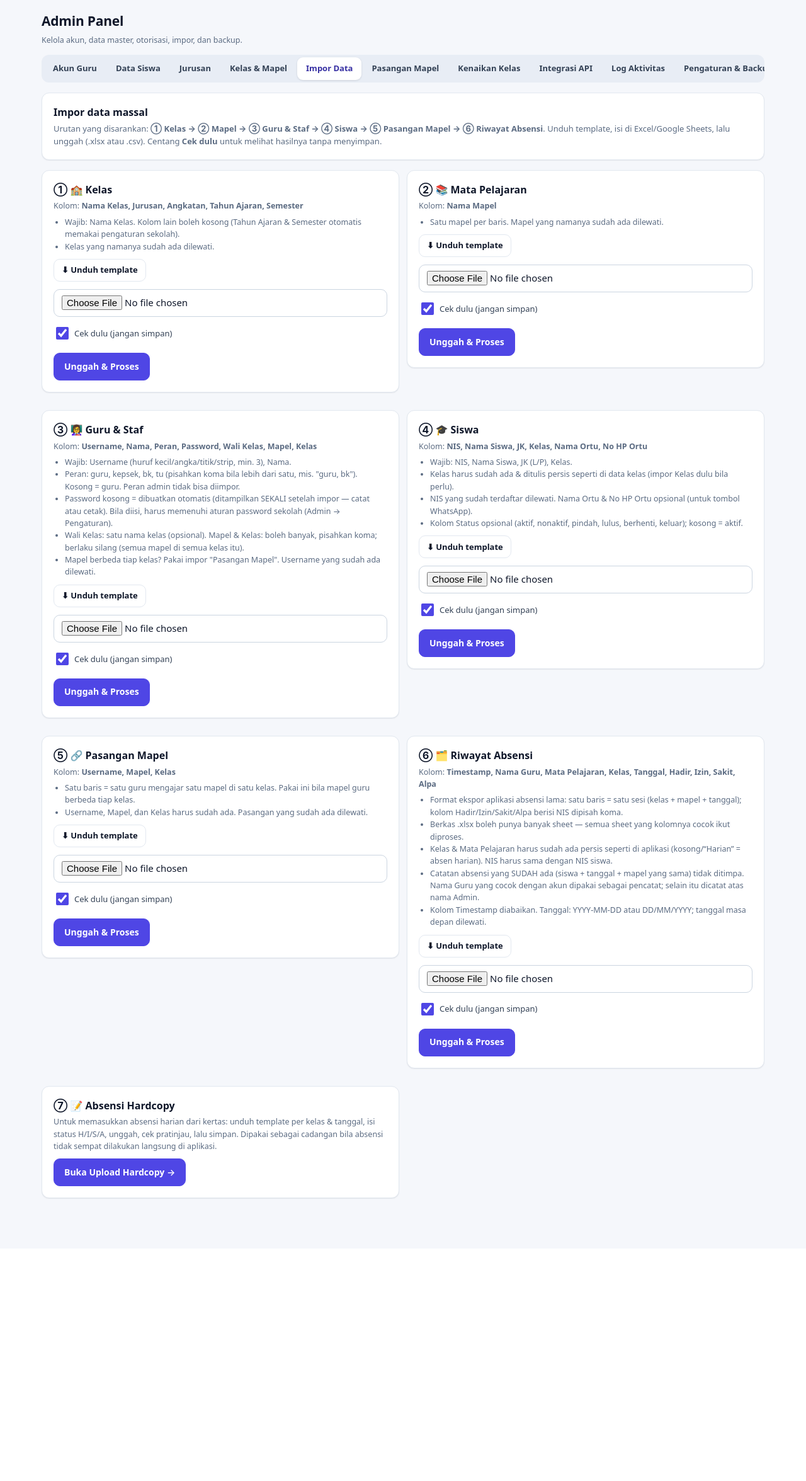
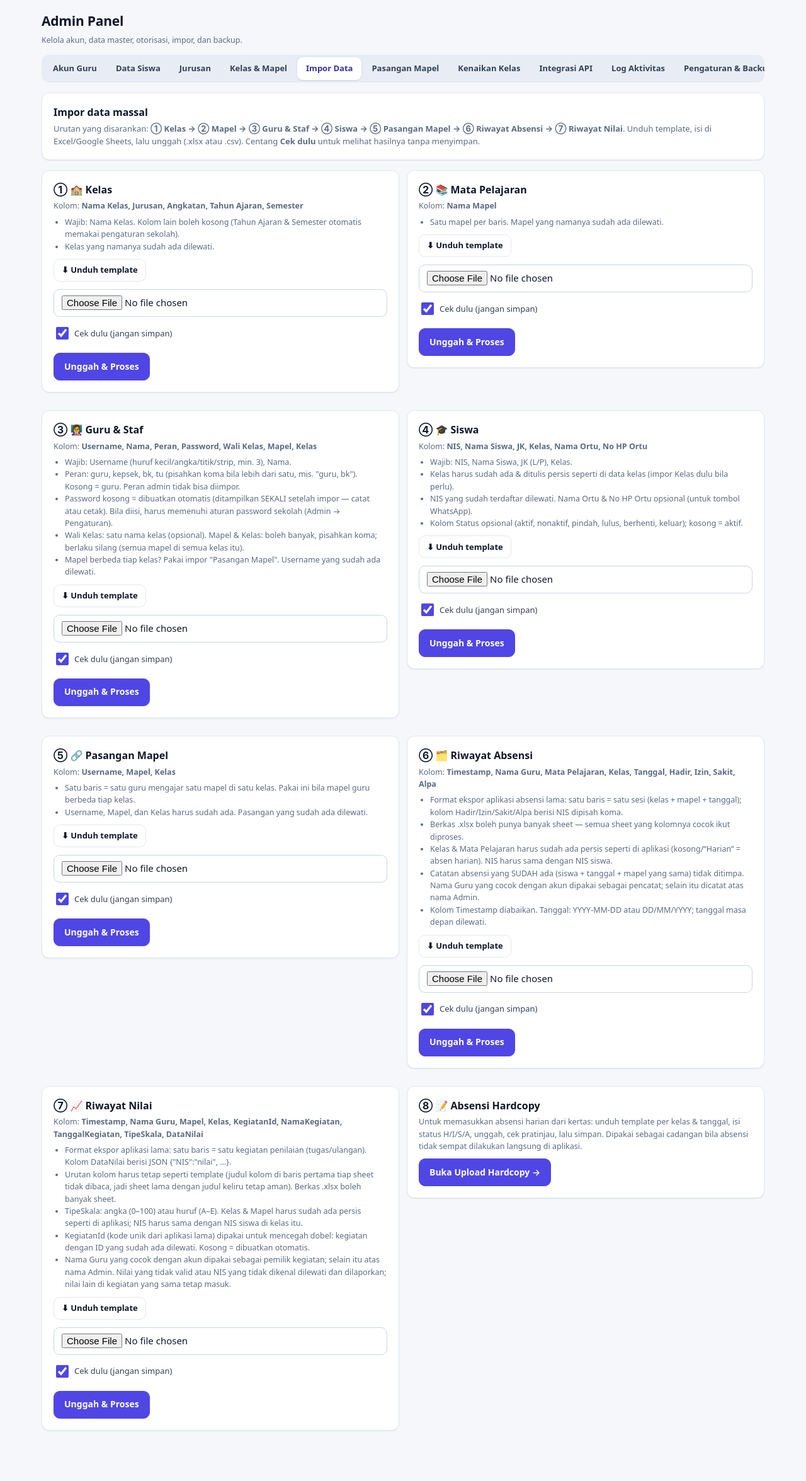
Before and after one commit to andieawan/absensi-siswa.smkibu, a Laravel app: page /admin/impor in a window 1280 px wide. Shown: the part 67-2418 px from the top of the page at 63% size. Before the commit the page ends 1971 px from the top, so only its background shows below. Run offline with Laravel 12, Linux system fonts and the light colour scheme; a user stored in the database is signed in; tables that the repository leaves empty hold one stand-in row (values such as "Sample post").

Commit message:
Impor Riwayat Nilai (format aplikasi lama, multi-sheet) di Admin → Impor Data
Co-Authored-By: Claude Sonnet 5.5 <noreply@anthropic.com>
Claude-Session: https://claude.ai/code/session_01BLrtzPwxdv7zCStcgusDor

```diff
--- a/app/Http/Controllers/Admin/ImportController.php
+++ b/app/Http/Controllers/Admin/ImportController.php
@@ -33,6 +33,16 @@ class ImportController extends Controller
         }
         if ($type === 'absensi') {
             [$hdr, $rows] = $this->mergeSheets(Xlsx::readAllSheets($f->getRealPath(), $f->getClientOriginalName()));
+        } elseif ($type === 'nilai') {
+            // Dibaca menurut urutan kolom: judul tiap sheet dibuang (sheet lama kadang berjudul keliru).
+            $hdr = [];
+            $rows = [];
+            foreach (Xlsx::readAllSheets($f->getRealPath(), $f->getClientOriginalName()) as $sheet) {
+                array_shift($sheet);
+                foreach ($sheet as $r) {
+                    $rows[] = $r;
+                }
+            }
         } else {
             [$hdr, $rows] = Xlsx::readWithHeader($f->getRealPath(), $f->getClientOriginalName());
         }
--- a/app/Services/ImportService.php
+++ b/app/Services/ImportService.php
@@ -67,6 +67,16 @@ class ImportService
                     'Catatan absensi yang SUDAH ada (siswa + tanggal + mapel yang sama) tidak ditimpa. Nama Guru yang cocok dengan akun dipakai sebagai pencatat; selain itu dicatat atas nama Admin.',
                     'Kolom Timestamp diabaikan. Tanggal: YYYY-MM-DD atau DD/MM/YYYY; tanggal masa depan dilewati.'],
             ],
+            'nilai' => [
+                'title' => 'Riwayat Nilai', 'icon' => '📈', 'file' => 'Template_Impor_Riwayat_Nilai.xlsx',
+                'cols' => ['Timestamp', 'Nama Guru', 'Mapel', 'Kelas', 'KegiatanId', 'NamaKegiatan', 'TanggalKegiatan', 'TipeSkala', 'DataNilai'],
+                'example' => [['', 'Siti Rahmawati', $m1, $k1, '', 'Tugas 1', date('Y-m-d', strtotime('-7 days')), 'angka', '{"2025001":"80","2025002":"75"}']],
+                'notes' => ['Format ekspor aplikasi lama: satu baris = satu kegiatan penilaian (tugas/ulangan). Kolom DataNilai berisi JSON {"NIS":"nilai", …}.',
+                    'Urutan kolom harus tetap seperti template (judul kolom di baris pertama tiap sheet tidak dibaca, jadi sheet lama dengan judul keliru tetap aman). Berkas .xlsx boleh banyak sheet.',
+                    'TipeSkala: angka (0–100) atau huruf (A–E). Kelas & Mapel harus sudah ada persis seperti di aplikasi; NIS harus sama dengan NIS siswa di kelas itu.',
+                    'KegiatanId (kode unik dari aplikasi lama) dipakai untuk mencegah dobel: kegiatan dengan ID yang sudah ada dilewati. Kosong = dibuatkan otomatis.',
+                    'Nama Guru yang cocok dengan akun dipakai sebagai pemilik kegiatan; selain itu atas nama Admin. Nilai yang tidak valid atau NIS yang tidak dikenal dilewati dan dilaporkan; nilai lain di kegiatan yang sama tetap masuk.'],
+            ],
             'pasangan' => [
                 'title' => 'Pasangan Mapel', 'icon' => '🔗', 'file' => 'Template_Impor_Pasangan_Mapel.xlsx',
                 'cols' => ['Username', 'Mapel', 'Kelas'],
@@ -111,6 +121,7 @@ class ImportService
                 'guru' => self::guru($actor, $hdr, $rows, $out),
                 'pasangan' => self::pasangan($actor, $hdr, $rows, $out),
                 'absensi' => self::absensi($actor, $hdr, $rows, $out),
+                'nilai' => self::nilai($actor, $rows, $out),
             };
             $dry ? DB::rollBack() : DB::commit();
         } catch (\Throwable $e) {
@@ -276,6 +287,91 @@ class ImportService
         }
     }
 
+    /** Riwayat nilai format aplikasi lama. Kolom DIBACA BERDASARKAN URUTAN (judul di sheet lama kadang keliru). */
+    private static function nilai(User $actor, array $rows, array &$out): void
+    {
+        $classes = SchoolClass::get()->keyBy(fn ($c) => self::norm($c->name));
+        $subjects = Subject::get()->keyBy(fn ($s) => self::norm($s->name));
+        $users = User::get()->keyBy(fn ($u) => self::norm($u->nama));
+        $roster = [];
+        foreach ($rows as $n => $r) {
+            if (self::blank($r)) {
+                continue;
+            }
+            $row = 'Baris '.($n + 2);
+            [$ts, $guru, $mp, $kl, $kid, $nama, $tgl, $tipe, $json] = array_map(fn ($i) => self::cell($r, $i), range(0, 8));
+            $cls = $classes[self::norm($kl)] ?? null;
+            $sub = $subjects[self::norm($mp)] ?? null;
+            if (! $cls) {
+                $out['skip'][] = "$row: kelas '$kl' tidak ditemukan";
+                continue;
+            }
+            if (! $sub) {
+                $out['skip'][] = "$row: mapel '$mp' tidak ditemukan";
+                continue;
+            }
+            $tipe = strtolower($tipe);
+            if (! in_array($tipe, ['angka', 'huruf'], true)) {
+                $out['skip'][] = "$row: tipe skala '$tipe' harus angka/huruf";
+                continue;
+            }
+            if ($nama === '' || mb_strlen($nama) > 191) {
+                $out['skip'][] = "$row: nama kegiatan kosong/terlalu panjang";
+                continue;
+            }
+            $scores = json_decode($json, true);
+            if (! is_array($scores) || ! $scores) {
+                $out['skip'][] = "$row ($nama): kolom DataNilai bukan JSON {\"NIS\":\"nilai\"} yang valid";
+                continue;
+            }
+            $tanggal = self::parseDate($tgl) ?? self::parseDate($ts);
+            if (! $tanggal) {
+                $out['skip'][] = "$row ($nama): tanggal kegiatan tidak valid";
+                continue;
+            }
+            if (\App\Support\Dates::isFuture($tanggal)) {
+                $out['skip'][] = "$row ($nama): tanggal $tanggal di masa depan";
+                continue;
+            }
+            $id = $kid !== '' ? $kid : 'act-'.\Illuminate\Support\Str::uuid();
+            if (mb_strlen($id) > 64) {
+                $out['skip'][] = "$row ($nama): KegiatanId lebih dari 64 karakter";
+                continue;
+            }
+            if (\App\Models\GradeActivity::whereKey($id)->exists()) {
+                $out['skip'][] = "$row ($nama, {$cls->name}): kegiatan dengan ID ini sudah ada — dilewati";
+                continue;
+            }
+            $roster[$cls->id] ??= \App\Models\Student::where('class_id', $cls->id)->get()->keyBy(fn ($s) => self::norm($s->nis))->map(fn ($s) => $s->id)->all();
+            $vals = [];
+            foreach ($scores as $nis => $v) {
+                $nis = (string) $nis;
+                $v = trim((string) $v);
+                $sid = $roster[$cls->id][self::norm($nis)] ?? null;
+                if (! $sid) {
+                    $out['skip'][] = "$row ($nama, {$cls->name}): NIS '$nis' tidak ada di kelas ini — nilainya dilewati";
+                } elseif ($v === '') {
+                    continue; // belum mengumpulkan
+                } elseif ($tipe === 'angka' && (! is_numeric($v) || (float) $v < 0 || (float) $v > 100)) {
+                    $out['skip'][] = "$row ($nama): nilai '$v' untuk NIS '$nis' bukan angka 0–100 — dilewati";
+                } elseif ($tipe === 'huruf' && ! in_array(strtoupper($v), ['A', 'B', 'C', 'D', 'E'], true)) {
+                    $out['skip'][] = "$row ($nama): nilai '$v' untuk NIS '$nis' bukan huruf A–E — dilewati";
+                } else {
+                    $vals[$sid] = $tipe === 'huruf' ? strtoupper($v) : $v;
+                }
+            }
+            if (! $vals) {
+                $out['skip'][] = "$row ($nama, {$cls->name}): tidak ada nilai valid — kegiatan tidak dibuat";
+                continue;
+            }
+            $created = ($t = strtotime(str_replace('/', '-', $ts))) ? gmdate('Y-m-d H:i:s', $t) : now('UTC')->format('Y-m-d H:i:s');
+            \App\Models\GradeActivity::create(['id' => $id, 'teacher_id' => ($users[self::norm($guru)] ?? null)?->id ?? $actor->id, 'subject_id' => $sub->id, 'class_id' => $cls->id,
+                'nama_kegiatan' => $nama, 'tanggal_kegiatan' => $tanggal, 'tipe_skala' => $tipe, 'created_at' => $created]);
+            \App\Models\GradeValue::insert(array_map(fn ($sid, $v) => ['activity_id' => $id, 'student_id' => $sid, 'nilai' => $v], array_keys($vals), $vals));
+            $out['ok']++;
+        }
+    }
+
     private static function mapel(User $a, array $hdr, array $rows, array &$out): void
     {
         $iN = self::need($hdr, ['nama mapel', 'mapel', 'mata pelajaran', 'nama'], 'Nama Mapel');
--- a/resources/views/admin/import.blade.php
+++ b/resources/views/admin/import.blade.php
@@ -22,14 +22,14 @@
 @endif
 <div class="card">
     <h2 style="margin-top:0">Impor data massal</h2>
-    <p class="mut" style="font-size:13px;margin:0">Urutan yang disarankan: <b>① Kelas → ② Mapel → ③ Guru &amp; Staf → ④ Siswa → ⑤ Pasangan Mapel → ⑥ Riwayat Absensi</b>. Unduh template, isi di Excel/Google Sheets, lalu unggah (.xlsx atau .csv). Centang <b>Cek dulu</b> untuk melihat hasilnya tanpa menyimpan.</p>
+    <p class="mut" style="font-size:13px;margin:0">Urutan yang disarankan: <b>① Kelas → ② Mapel → ③ Guru &amp; Staf → ④ Siswa → ⑤ Pasangan Mapel → ⑥ Riwayat Absensi → ⑦ Riwayat Nilai</b>. Unduh template, isi di Excel/Google Sheets, lalu unggah (.xlsx atau .csv). Centang <b>Cek dulu</b> untuk melihat hasilnya tanpa menyimpan.</p>
     @unless($xlsx)<div class="alert alert-warn" style="margin-top:10px">Ekstensi PHP zip belum aktif di server — template .xlsx tidak bisa dibuat. Gunakan berkas .csv.</div>@endunless
 </div>
 <div class="grid g2" style="align-items:start">
-    @foreach(['kelas', 'mapel', 'guru', 'siswa', 'pasangan', 'absensi'] as $i => $k)
+    @foreach(['kelas', 'mapel', 'guru', 'siswa', 'pasangan', 'absensi', 'nilai'] as $i => $k)
         @php $t = $types[$k]; @endphp
         <div class="card">
-            <h2 style="margin-top:0">{{ ['①','②','③','④','⑤','⑥'][$i] }} {{ $t['icon'] }} {{ $t['title'] }}</h2>
+            <h2 style="margin-top:0">{{ ['①','②','③','④','⑤','⑥','⑦'][$i] }} {{ $t['icon'] }} {{ $t['title'] }}</h2>
             <p class="mut" style="font-size:12.5px;margin:0 0 6px">Kolom: <b>{{ implode(', ', $t['cols']) }}</b></p>
             <ul style="margin:0 0 10px;padding-left:18px;font-size:12.5px" class="mut">@foreach($t['notes'] as $n)<li>{{ $n }}</li>@endforeach</ul>
             <a class="btn btn-sm" href="{{ route('admin.import.template', $k) }}">⬇ Unduh template</a>
@@ -41,7 +41,7 @@
         </div>
     @endforeach
     <div class="card">
-        <h2 style="margin-top:0">⑦ 📝 Absensi Hardcopy</h2>
+        <h2 style="margin-top:0">⑧ 📝 Absensi Hardcopy</h2>
         <p class="mut" style="font-size:12.5px;margin:0 0 10px">Untuk memasukkan absensi harian dari kertas: unduh template per kelas &amp; tanggal, isi status H/I/S/A, unggah, cek pratinjau, lalu simpan. Dipakai sebagai cadangan bila absensi tidak sempat dilakukan langsung di aplikasi.</p>
         <a class="btn btn-pri" href="{{ route('admin.hardcopy') }}">Buka Upload Hardcopy →</a>
     </div>
--- a/routes/web.php
+++ b/routes/web.php
@@ -168,8 +168,8 @@ Route::middleware(['auth', 'auth.session'])->group(function () {
         Route::delete('/pasangan', [Admin\PairingController::class, 'destroy'])->name('pairings.destroy');
 
         Route::get('/impor', [Admin\ImportController::class, 'index'])->name('import');
-        Route::get('/impor/{type}/template', [Admin\ImportController::class, 'template'])->whereIn('type', ['kelas', 'mapel', 'siswa', 'guru', 'pasangan', 'absensi'])->name('import.template');
-        Route::post('/impor/{type}', [Admin\ImportController::class, 'run'])->whereIn('type', ['kelas', 'mapel', 'siswa', 'guru', 'pasangan', 'absensi'])->middleware('throttle:20,1')->name('import.run');
+        Route::get('/impor/{type}/template', [Admin\ImportController::class, 'template'])->whereIn('type', ['kelas', 'mapel', 'siswa', 'guru', 'pasangan', 'absensi', 'nilai'])->name('import.template');
+        Route::post('/impor/{type}', [Admin\ImportController::class, 'run'])->whereIn('type', ['kelas', 'mapel', 'siswa', 'guru', 'pasangan', 'absensi', 'nilai'])->middleware('throttle:20,1')->name('import.run');
 
         Route::get('/hardcopy', [Admin\HardcopyController::class, 'index'])->name('hardcopy');
         Route::get('/hardcopy/template', [Admin\HardcopyController::class, 'template'])->name('hardcopy.template');
```
Also changed, not shown: tests/Feature/ImportNilaiTest.php (added, +87 -0 lines), README.md.
